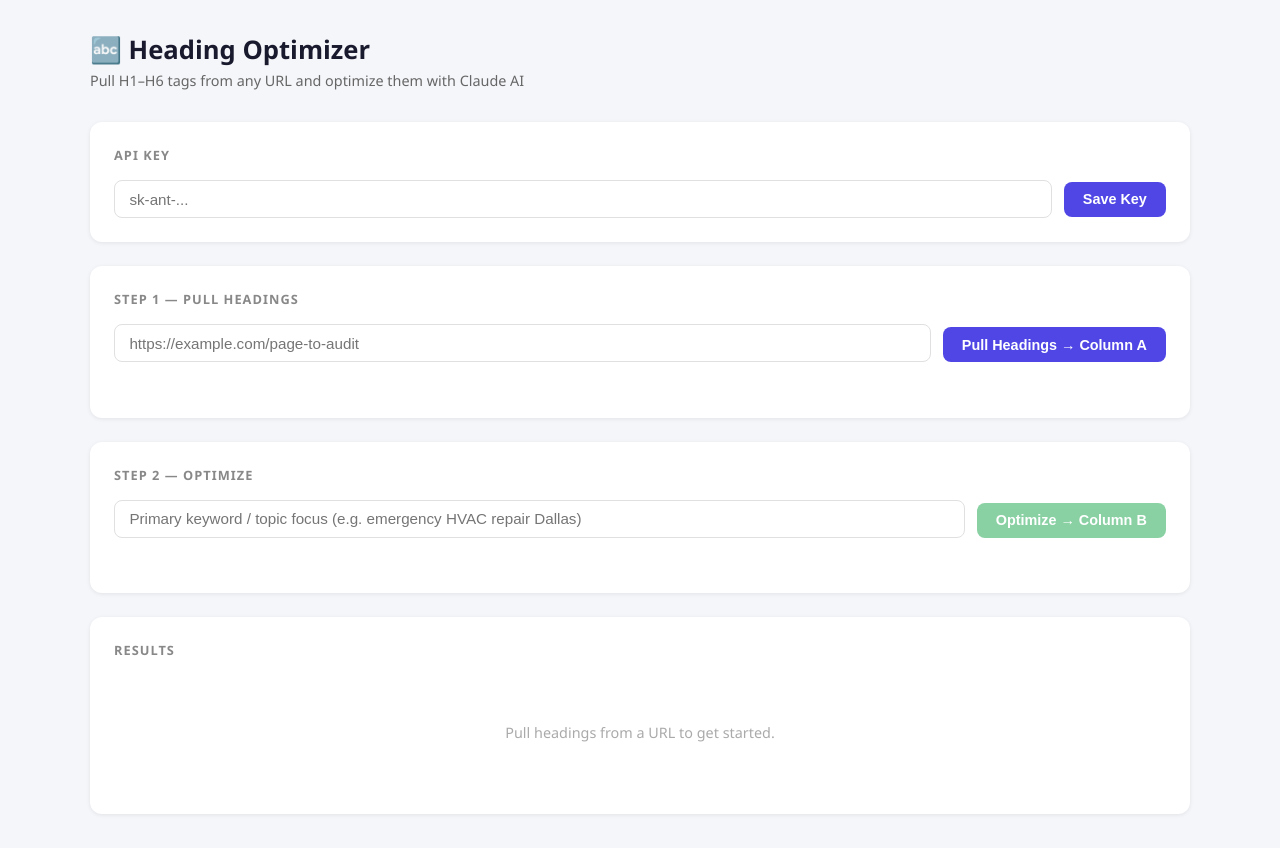
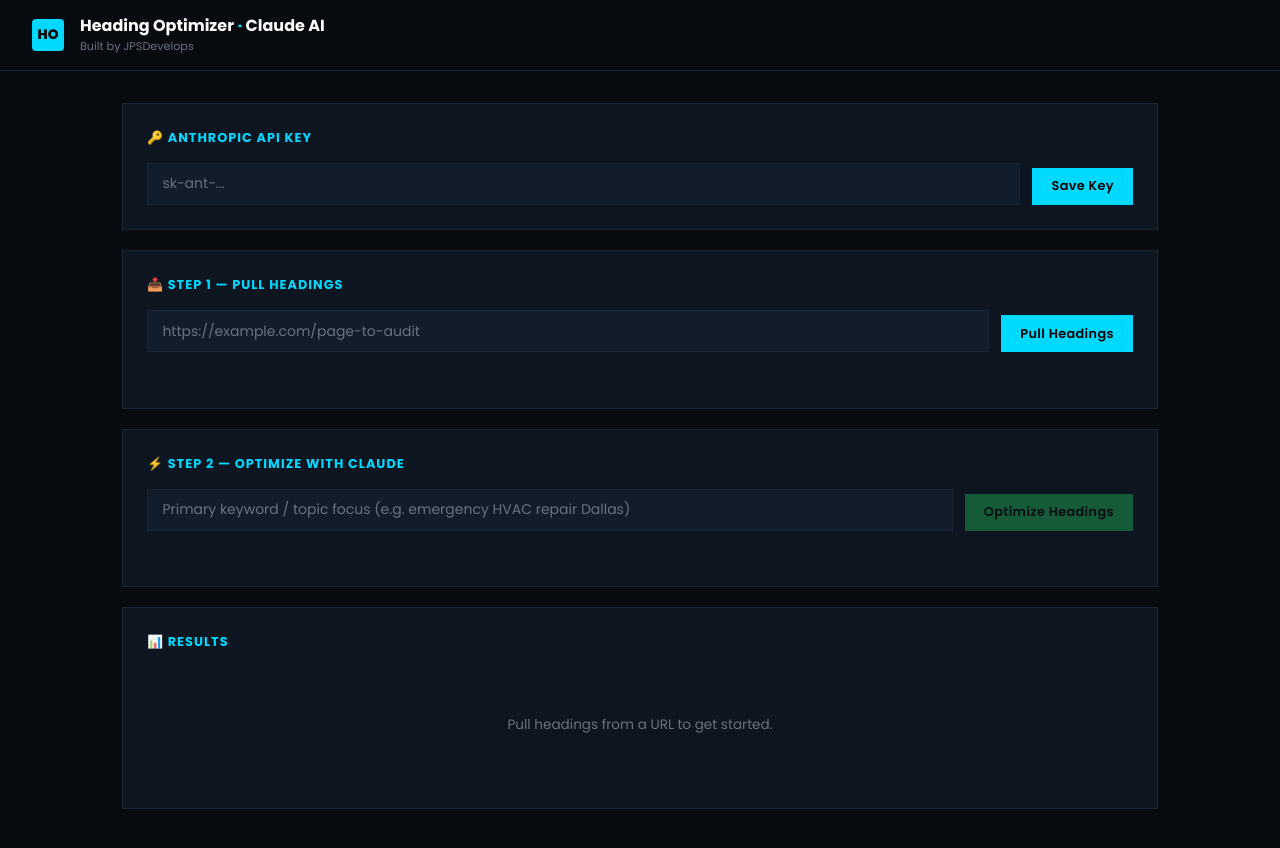
Before and after one commit to jpsheridaniii/heading-optimizer, a website: page public/index.html in a window 1280 px wide. Drawn offline with Linux system fonts and the light colour scheme.

Commit message:
feat: restyle UI to match on-page grader dark theme (Poppins, cyan/dark palette)

```diff
--- a/package.json
+++ b/package.json
@@ -11,7 +11,6 @@
   },
   "license": "ISC",
   "dependencies": {
-    "@anthropic-ai/sdk": "^0.90.0",
     "axios": "^1.15.1",
     "cheerio": "^1.2.0",
     "cors": "^2.8.6",
--- a/public/index.html
+++ b/public/index.html
@@ -4,149 +4,217 @@
   <meta charset="UTF-8" />
   <meta name="viewport" content="width=device-width, initial-scale=1.0"/>
   <title>Heading Optimizer</title>
+  <link href="https://fonts.googleapis.com/css2?family=Poppins:wght@400;500;600;700;800&display=swap" rel="stylesheet">
   <style>
     *, *::before, *::after { box-sizing: border-box; margin: 0; padding: 0; }
+    :root {
+      --cyan:   #00D9FF;
+      --amber:  #F59E0B;
+      --red:    #EF4444;
+      --green:  #22C55E;
+      --gray:   #9CA3AF;
+      --bg:     #080c10;
+      --bg2:    #0d1520;
+      --bg3:    #111d2b;
+      --border: #1a2535;
+      --muted:  #6B7280;
+      --text:   #E5E7EB;
+    }
     body {
-      font-family: 'Segoe UI', system-ui, sans-serif;
-      background: #f5f6fa;
-      color: #1a1a2e;
+      font-family: 'Poppins', sans-serif;
+      background: var(--bg);
+      color: var(--text);
       min-height: 100vh;
-      padding: 2rem;
+      font-size: 14px;
+      line-height: 1.5;
     }
-    .container { max-width: 1100px; margin: 0 auto; }
-    h1 { font-size: 1.6rem; font-weight: 700; margin-bottom: 0.25rem; color: #1a1a2e; }
-    .subtitle { color: #666; font-size: 0.9rem; margin-bottom: 2rem; }
+
+    /* ── Header ── */
+    .report-header {
+      position: sticky; top: 0; z-index: 100;
+      background: rgba(8,12,16,0.97); backdrop-filter: blur(12px);
+      border-bottom: 1px solid var(--border);
+      padding: 0.9rem 2rem;
+      display: flex; align-items: center; justify-content: space-between; gap: 1rem;
+    }
+    .header-left { display: flex; align-items: center; gap: 1rem; }
+    .logo-mark {
+      width: 32px; height: 32px; background: var(--cyan); border-radius: 4px;
+      display: flex; align-items: center; justify-content: center;
+      font-size: 0.85rem; font-weight: 800; color: #000; flex-shrink: 0;
+    }
+    .header-title { font-size: 1rem; font-weight: 700; color: #fff; }
+    .header-title span { color: var(--cyan); }
+    .header-sub { font-size: 0.7rem; color: var(--muted); }
+
+    /* ── Layout ── */
+    .main { max-width: 1100px; margin: 0 auto; padding: 2rem; }
+
+    /* ── Panels ── */
     .panel {
-      background: white;
-      border-radius: 12px;
+      background: var(--bg2);
+      border: 1px solid var(--border);
+      border-radius: 0;
       padding: 1.5rem;
-      margin-bottom: 1.5rem;
-      box-shadow: 0 1px 4px rgba(0,0,0,0.08);
+      margin-bottom: 1.25rem;
     }
-    .panel h2 { font-size: 0.8rem; font-weight: 700; text-transform: uppercase;
-      letter-spacing: 0.08em; color: #888; margin-bottom: 1rem; }
+    .panel-title {
+      font-size: 0.8rem; font-weight: 700; text-transform: uppercase;
+      letter-spacing: 0.08em; color: var(--cyan); margin-bottom: 1rem;
+      display: flex; align-items: center; gap: 0.4rem;
+    }
+
+    /* ── Inputs ── */
     .row { display: flex; gap: 0.75rem; align-items: flex-end; flex-wrap: wrap; }
-    input[type="text"], input[type="url"] {
+    input[type="text"], input[type="url"], input[type="password"] {
       flex: 1; min-width: 200px;
       padding: 0.6rem 0.9rem;
-      border: 1.5px solid #e0e0e0;
-      border-radius: 8px;
-      font-size: 0.95rem;
+      background: var(--bg3);
+      border: 1px solid var(--border);
+      border-radius: 0;
+      color: var(--text);
+      font-family: 'Poppins', sans-serif;
+      font-size: 0.875rem;
       outline: none;
       transition: border-color 0.2s;
     }
-    input:focus { border-color: #4f46e5; }
+    input::placeholder { color: var(--muted); }
+    input:focus { border-color: var(--cyan); }
+
+    /* ── Buttons ── */
     button {
       padding: 0.6rem 1.2rem;
       border: none;
-      border-radius: 8px;
-      font-size: 0.9rem;
+      border-radius: 0;
+      font-family: 'Poppins', sans-serif;
+      font-size: 0.8rem;
       font-weight: 600;
       cursor: pointer;
       transition: opacity 0.2s, transform 0.1s;
       white-space: nowrap;
+      letter-spacing: 0.03em;
     }
     button:active { transform: scale(0.98); }
-    button:disabled { opacity: 0.5; cursor: not-allowed; }
-    .btn-blue { background: #4f46e5; color: white; }
-    .btn-green { background: #16a34a; color: white; }
-    .btn-gray { background: #e5e7eb; color: #374151; }
-    .status { font-size: 0.85rem; color: #555; margin-top: 0.75rem; min-height: 1.2rem; }
-    .status.error { color: #dc2626; }
-    table { width: 100%; border-collapse: collapse; font-size: 0.88rem; }
-    th {
-      background: #f8f9fb;
-      padding: 0.65rem 0.75rem;
+    button:disabled { opacity: 0.4; cursor: not-allowed; }
+    .btn-cyan  { background: var(--cyan);  color: #000; }
+    .btn-green { background: var(--green); color: #000; }
+    .btn-muted { background: var(--bg3); color: var(--gray); border: 1px solid var(--border); }
+
+    /* ── Status ── */
+    .status { font-size: 0.8rem; color: var(--muted); margin-top: 0.75rem; min-height: 1.2rem; }
+    .status.error { color: var(--red); }
+    .status.ok    { color: var(--green); }
+
+    /* ── API key saved ── */
+    .api-key-saved { font-size: 0.78rem; color: var(--green); font-weight: 600; }
+
+    /* ── Table ── */
+    .table-wrap { overflow-x: auto; }
+    table { width: 100%; border-collapse: collapse; font-size: 0.82rem; }
+    thead th {
+      background: var(--bg3);
+      padding: 0.6rem 0.75rem;
       text-align: left;
-      font-size: 0.75rem;
+      font-size: 0.72rem;
       text-transform: uppercase;
       letter-spacing: 0.06em;
-      color: #888;
-      border-bottom: 1.5px solid #e8e8ee;
+      color: var(--muted);
+      border-bottom: 1px solid var(--border);
+      font-weight: 600;
     }
-    td {
+    tbody td {
       padding: 0.65rem 0.75rem;
-      border-bottom: 1px solid #f0f0f5;
+      border-bottom: 1px solid var(--border);
       vertical-align: top;
+      color: var(--text);
     }
-    tr:last-child td { border-bottom: none; }
-    tr:hover td { background: #fafafe; }
+    tbody tr:last-child td { border-bottom: none; }
+    tbody tr:hover td { background: var(--bg3); }
+
+    /* ── Level badge ── */
     .badge {
       display: inline-block;
       padding: 0.15rem 0.5rem;
-      border-radius: 4px;
-      font-size: 0.75rem;
+      border-radius: 0;
+      font-size: 0.72rem;
       font-weight: 700;
-      background: #ede9fe;
-      color: #5b21b6;
+      background: #00D9FF15;
+      color: var(--cyan);
+      border: 1px solid #00D9FF30;
     }
-    .char-count { font-size: 0.8rem; color: #888; }
-    .char-over { color: #dc2626; font-weight: 700; }
-    .notes-cell { font-size: 0.82rem; color: #666; font-style: italic; }
+
+    /* ── Char counts ── */
+    .char-ok   { color: var(--cyan);  font-weight: 600; }
+    .char-over { color: var(--red);   font-weight: 700; }
+    .char-none { color: var(--muted); }
+
+    /* ── Notes ── */
+    .notes-cell { font-size: 0.78rem; color: var(--muted); font-style: italic; }
+
+    /* ── Actions ── */
     .actions { display: flex; gap: 0.5rem; margin-top: 1rem; justify-content: flex-end; }
-    .empty-state { text-align: center; padding: 3rem; color: #aaa; font-size: 0.9rem; }
-    .api-key-row { display: flex; gap: 0.75rem; align-items: center; flex-wrap: wrap; }
-    .api-key-saved { font-size: 0.8rem; color: #16a34a; font-weight: 600; }
-    input[type="password"] {
-      flex: 1; min-width: 200px;
-      padding: 0.6rem 0.9rem;
-      border: 1.5px solid #e0e0e0;
-      border-radius: 8px;
-      font-size: 0.95rem;
-      outline: none;
-      transition: border-color 0.2s;
-    }
-    input[type="password"]:focus { border-color: #4f46e5; }
+
+    /* ── Empty state ── */
+    .empty-state { text-align: center; padding: 3rem; color: var(--muted); font-size: 0.85rem; }
   </style>
 </head>
 <body>
-<div class="container">
-  <h1>🔤 Heading Optimizer</h1>
-  <p class="subtitle">Pull H1–H6 tags from any URL and optimize them with Claude AI</p>
+
+<header class="report-header">
+  <div class="header-left">
+    <div class="logo-mark">HO</div>
+    <div>
+      <div class="header-title">Heading Optimizer <span>&middot;</span> Claude AI</div>
+      <div class="header-sub">Built by JPSDevelops</div>
+    </div>
+  </div>
+</header>
+
+<main class="main">
 
   <div class="panel">
-    <h2>API Key</h2>
-    <div class="api-key-row">
+    <div class="panel-title">🔑 Anthropic API Key</div>
+    <div class="row">
       <input type="password" id="apiKey" placeholder="sk-ant-..." />
-      <button class="btn-blue" onclick="saveApiKey()">Save Key</button>
+      <button class="btn-cyan" onclick="saveApiKey()">Save Key</button>
       <span class="api-key-saved" id="apiKeySaved" style="display:none">✓ Key saved</span>
     </div>
   </div>
 
   <div class="panel">
-    <h2>Step 1 — Pull Headings</h2>
+    <div class="panel-title">📥 Step 1 — Pull Headings</div>
     <div class="row">
       <input type="url" id="pageUrl" placeholder="https://example.com/page-to-audit" />
-      <button class="btn-blue" id="pullBtn" onclick="pullHeadings()">Pull Headings → Column A</button>
+      <button class="btn-cyan" id="pullBtn" onclick="pullHeadings()">Pull Headings</button>
     </div>
     <div class="status" id="pullStatus"></div>
   </div>
 
   <div class="panel">
-    <h2>Step 2 — Optimize</h2>
+    <div class="panel-title">⚡ Step 2 — Optimize with Claude</div>
     <div class="row">
       <input type="text" id="keyword" placeholder="Primary keyword / topic focus (e.g. emergency HVAC repair Dallas)" />
-      <button class="btn-green" id="optimizeBtn" onclick="optimizeHeadings()" disabled>Optimize → Column B</button>
+      <button class="btn-green" id="optimizeBtn" onclick="optimizeHeadings()" disabled>Optimize Headings</button>
     </div>
     <div class="status" id="optimizeStatus"></div>
   </div>
 
   <div class="panel">
-    <h2>Results</h2>
-    <div id="tableContainer">
+    <div class="panel-title">📊 Results</div>
+    <div class="table-wrap" id="tableContainer">
       <div class="empty-state">Pull headings from a URL to get started.</div>
     </div>
     <div class="actions" id="actions" style="display:none">
-      <button class="btn-gray" onclick="copyCSV()">📋 Copy as CSV</button>
+      <button class="btn-muted" onclick="copyCSV()">📋 Copy as CSV</button>
     </div>
   </div>
-</div>
+
+</main>
 
 <script>
   let headings = [];
   let results = [];
 
-  // Load saved API key on page load
   window.addEventListener('DOMContentLoaded', () => {
     const saved = localStorage.getItem('anthropic_api_key');
     if (saved) {
@@ -169,12 +237,13 @@
   function setStatus(id, msg, isError = false) {
     const el = document.getElementById(id);
     el.textContent = msg;
-    el.className = 'status' + (isError ? ' error' : '');
+    el.className = 'status' + (isError ? ' error' : ' ok');
+    if (!msg) el.className = 'status';
   }
 
   function charClass(count, level) {
     const limit = level === 'H1' ? 70 : 60;
-    return count > limit ? 'char-count char-over' : 'char-count';
+    return count > limit ? 'char-over' : 'char-ok';
   }
 
   async function pullHeadings() {
@@ -198,7 +267,7 @@
       headings = data.headings;
       results = headings.map(h => ({ original: h.text, optimized: '', level: h.level, notes: '' }));
 
-      setStatus('pullStatus', `✅ Found ${headings.length} headings.`);
+      setStatus('pullStatus', `✓ Found ${headings.length} headings.`);
       document.getElementById('optimizeBtn').disabled = false;
       renderTable();
     } catch (err) {
@@ -228,7 +297,7 @@
       if (!res.ok) throw new Error(data.error);
 
       results = data.results;
-      setStatus('optimizeStatus', `✅ Optimized ${results.length} headings.`);
+      setStatus('optimizeStatus', `✓ Optimized ${results.length} headings.`);
       renderTable();
     } catch (err) {
       setStatus('optimizeStatus', `Error: ${err.message}`, true);
@@ -245,10 +314,10 @@
       const bLen = r.optimized ? r.optimized.length : 0;
       return `<tr>
         <td>${escHtml(r.original)}</td>
-        <td>${r.optimized ? escHtml(r.optimized) : '<span style="color:#ccc">—</span>'}</td>
+        <td>${r.optimized ? escHtml(r.optimized) : '<span style="color:var(--muted)">—</span>'}</td>
         <td><span class="badge">${r.level}</span></td>
         <td class="${charClass(aLen, r.level)}">${aLen}</td>
-        <td class="${bLen ? charClass(bLen, r.level) : 'char-count'}">${bLen || '—'}</td>
+        <td class="${bLen ? charClass(bLen, r.level) : 'char-none'}">${bLen || '—'}</td>
         <td class="notes-cell">${r.notes ? escHtml(r.notes) : ''}</td>
       </tr>`;
     }).join('');
```
Also changed, not shown: server.js (+18 -11 lines).
